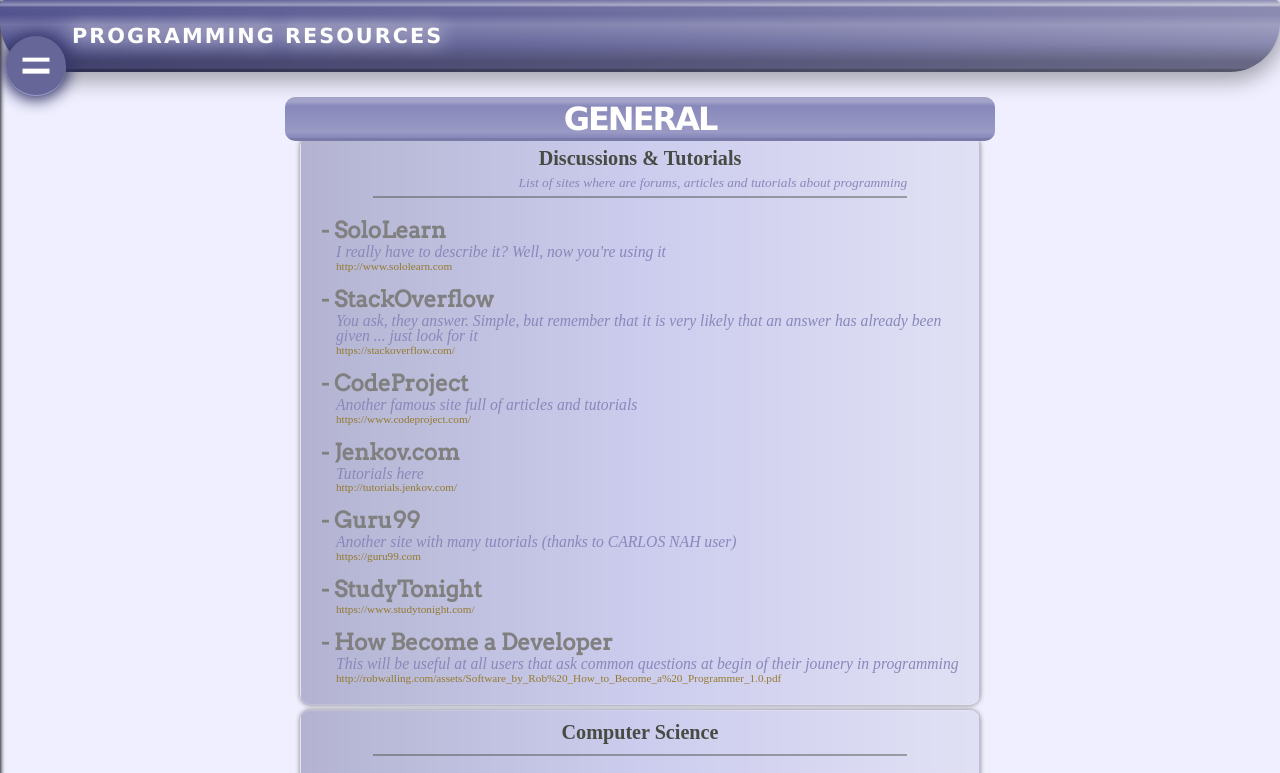
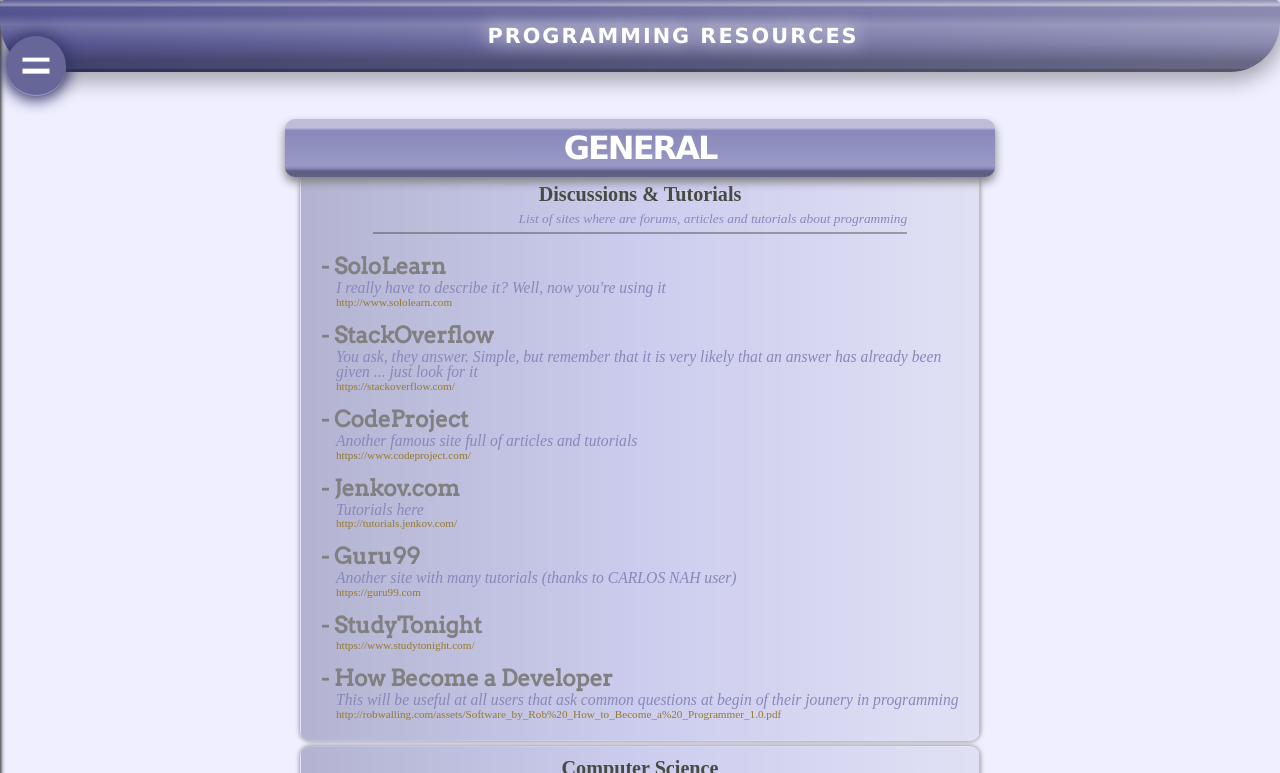
Before and after one commit to krow89/developer-resources, a plain HTML site: page index.html in a window 1280 px wide. Shown: the top 773 px of the page. Drawn offline with Linux system fonts and the light colour scheme; a web font is replaced by a local one.

Commit message:
Update style.css

```diff
--- a/style.css
+++ b/style.css
@@ -79,7 +79,7 @@
 
 #title{
     display:table-cell;
-    text-align:left;
+    text-align:center;
     vertical-align:middle;
     letter-spacing:2px;
     font-weight:bolder;
@@ -198,7 +198,7 @@
         padding: 5px;
         min-width:250px;
         max-width:700px;
-        margin:10px auto;
+        margin:1em auto;
         word-wrap:break-word;
         font-size: 2em;
     }
@@ -219,15 +219,16 @@
             color:white;
             background-color:#88b;
             border-radius: 10px;
-            padding: 3px;
+            padding: 10px 5px;
             text-align: center;
             margin:-10px;
             font-family: Verdana, "Times New Roman";
             font-weight: bold;
-            background-image:linear-gradient(rgba(255,255,255,.25) 10%, transparent 20%, rgba(255,255,255,.15) 80%, transparent 92%, rgba(0,0,0,.1) 94% );
+            background-image:linear-gradient(rgba(255,255,255,.45) 15%, transparent 20%, rgba(255,255,255,.15) 80%, transparent 85%, rgba(0,0,0,.3) 90% );
             position:relative;
             z-index:1;
             letter-spacing: -2px;
+            box-shadow: 0 5px 10px 0px grey;
         }
 
         .sub_links_list{ list-style:none; }
```
